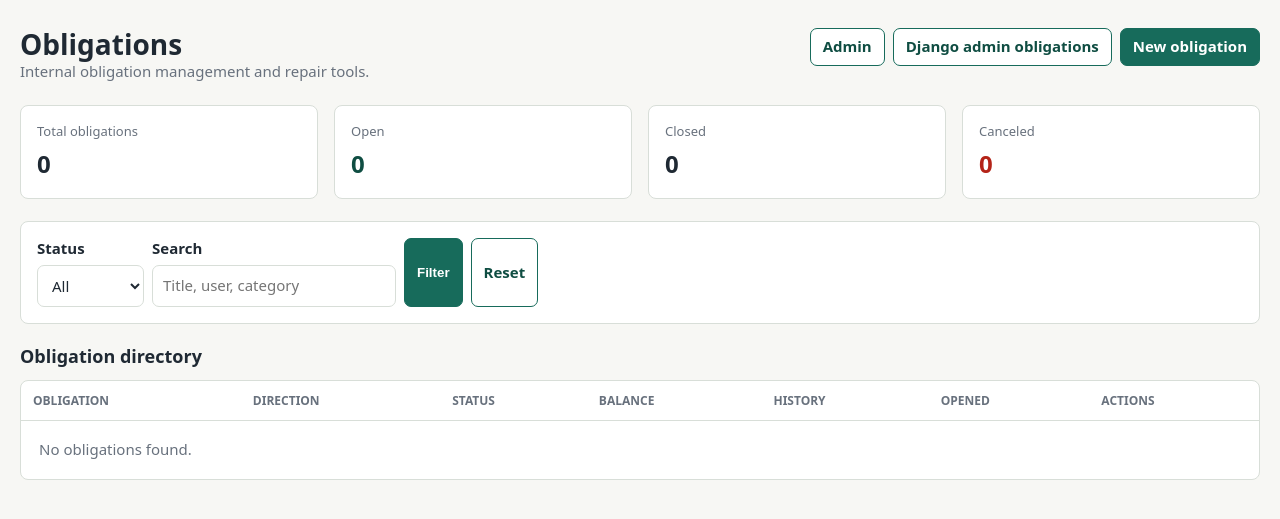
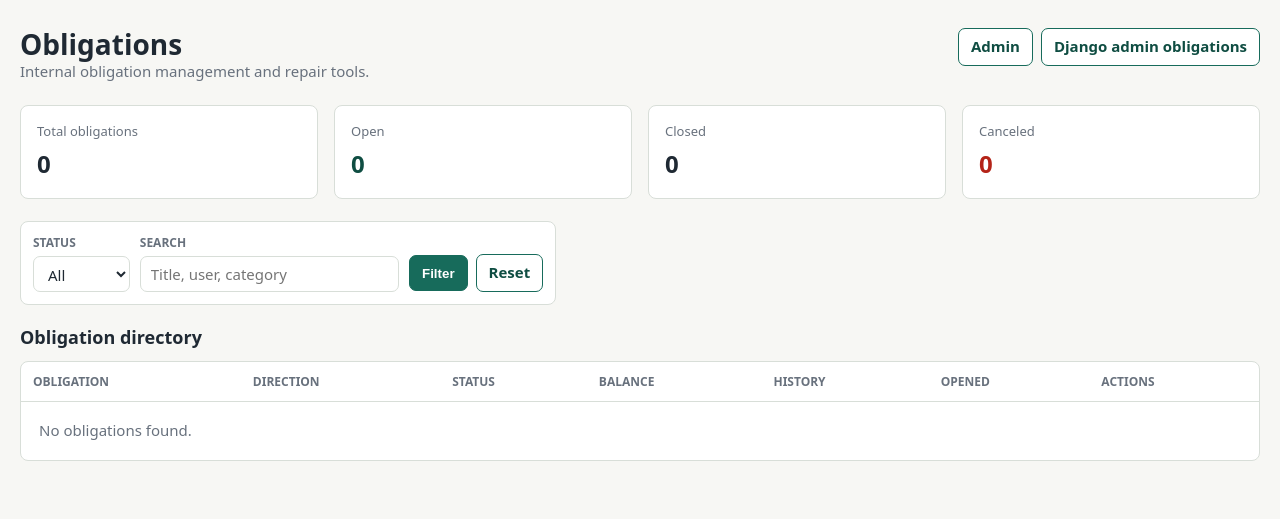
Before and after one commit to Turkevych96/TrustTrack, a Django app: page /admin-panel/obligations/ in a window 1280 px wide. Shown: the part 51-570 px from the top of the page. Run offline with Django 5.2, Linux system fonts and the light colour scheme; the visitor is signed in with stand-in values (Sample User, id 1); data comes from the database, SQL or seed files in the repository; data that the repository does not hold is empty.

Commit message:
feat: enhance admin obligations interface with filter bar and remove new obligation link

```diff
--- a/ledger/templates/ledger/admin_obligations.html
+++ b/ledger/templates/ledger/admin_obligations.html
@@ -13,7 +13,6 @@
     <div class="actions">
         <a class="button secondary" href="{% url 'ledger:admin_panel' %}">Admin</a>
         <a class="button secondary" href="{% url 'admin:ledger_obligation_changelist' %}">Django admin obligations</a>
-        <a class="button" href="{% url 'ledger:obligation_create' %}">New obligation</a>
     </div>
 </div>
 
@@ -36,10 +35,10 @@
     </div>
 </section>
 
-<section class="panel section-gap">
-    <form class="actions" method="get">
-        <div>
-            <label for="id_status">Status</label>
+<section class="section-gap">
+    <form class="filter-bar" method="get">
+        <div class="filter-field filter-field-status">
+            <label class="filter-label" for="id_status">Status</label>
             <select id="id_status" name="status">
                 <option value="all"{% if status_filter == "all" %} selected{% endif %}>All</option>
                 {% for value, label in status_choices %}
@@ -47,11 +46,11 @@
                 {% endfor %}
             </select>
         </div>
-        <div>
-            <label for="id_q">Search</label>
+        <div class="filter-field filter-field-search">
+            <label class="filter-label" for="id_q">Search</label>
             <input id="id_q" name="q" type="search" value="{{ search_query }}" placeholder="Title, user, category">
         </div>
-        <div class="actions">
+        <div class="filter-actions">
             <button class="button" type="submit">Filter</button>
             <a class="button secondary" href="{% url 'ledger:admin_obligations' %}">Reset</a>
         </div>
--- a/ledger/templates/ledger/base.html
+++ b/ledger/templates/ledger/base.html
@@ -246,6 +246,48 @@
             background: #fbfcfb;
             color: var(--muted);
             font-size: 12px;
+        }
+        .filter-bar {
+            display: flex;
+            align-items: end;
+            flex-wrap: nowrap;
+            gap: 10px;
+            width: fit-content;
+            max-width: 100%;
+            padding: 12px;
+            border: 1px solid var(--line);
+            border-radius: 8px;
+            background: var(--panel);
+        }
+        .filter-field {
+            display: grid;
+            gap: 5px;
+        }
+        .filter-field-status {
+            width: 112px;
+        }
+        .filter-field-search {
+            width: min(300px, 100%);
+        }
+        .filter-label {
+            margin-bottom: 0;
+            color: var(--muted);
+            font-size: 12px;
+            font-weight: 650;
+            text-transform: uppercase;
+        }
+        .filter-bar input,
+        .filter-bar select {
+            height: 36px;
+            padding: 7px 10px;
+        }
+        .filter-actions {
+            display: flex;
+            align-items: center;
+            gap: 8px;
+        }
+        .filter-actions .button {
+            min-height: 36px;
         }
         .actions {
             display: flex;
@@ -531,6 +573,12 @@
             .setting-head { align-items: stretch; flex-direction: column; }
             .setting-summary { grid-template-columns: 1fr; }
             .action-menu-panel { left: 0; right: auto; }
+            .filter-bar { align-items: stretch; }
+            .filter-bar { flex-wrap: wrap; width: 100%; }
+            .filter-field-status,
+            .filter-field-search,
+            .filter-actions { width: 100%; }
+            .filter-actions .button { flex: 1; }
             th, td { white-space: normal; }
         }
         @media (min-width: 761px) and (max-width: 1020px) {
--- a/ledger/tests.py
+++ b/ledger/tests.py
@@ -1453,6 +1453,8 @@ class ViewTests(LedgerTestCase):
         self.assertContains(response, 'Django admin')
         self.assertContains(response, reverse('ledger:admin_obligations'))
         self.assertContains(response, 'Restore or remove inaccurate history')
+        self.assertNotContains(response, reverse('ledger:obligation_create'))
+        self.assertNotContains(response, 'Low-level model maintenance')
 
     def test_admin_obligations_page_lists_internal_management_actions(self):
         post_principal_advance(self.obligation, amount_units=1_000_000, event_date=date(2026, 1, 1))
@@ -1470,6 +1472,8 @@ class ViewTests(LedgerTestCase):
         self.assertContains(response, reverse('admin:ledger_obligation_change', kwargs={'object_id': self.obligation.pk}))
         self.assertContains(response, reverse('ledger:admin_obligation_delete', kwargs={'pk': self.obligation.pk}))
         self.assertContains(response, f'DELETE {self.obligation.pk}')
+        self.assertContains(response, 'class="filter-bar"')
+        self.assertNotContains(response, reverse('ledger:obligation_create'))
 
     def test_admin_obligations_page_is_staff_only(self):
         self.client.force_login(self.borrower_user)
```
Also changed, not shown: ledger/templates/ledger/admin_panel.html (+0 -8 lines).
